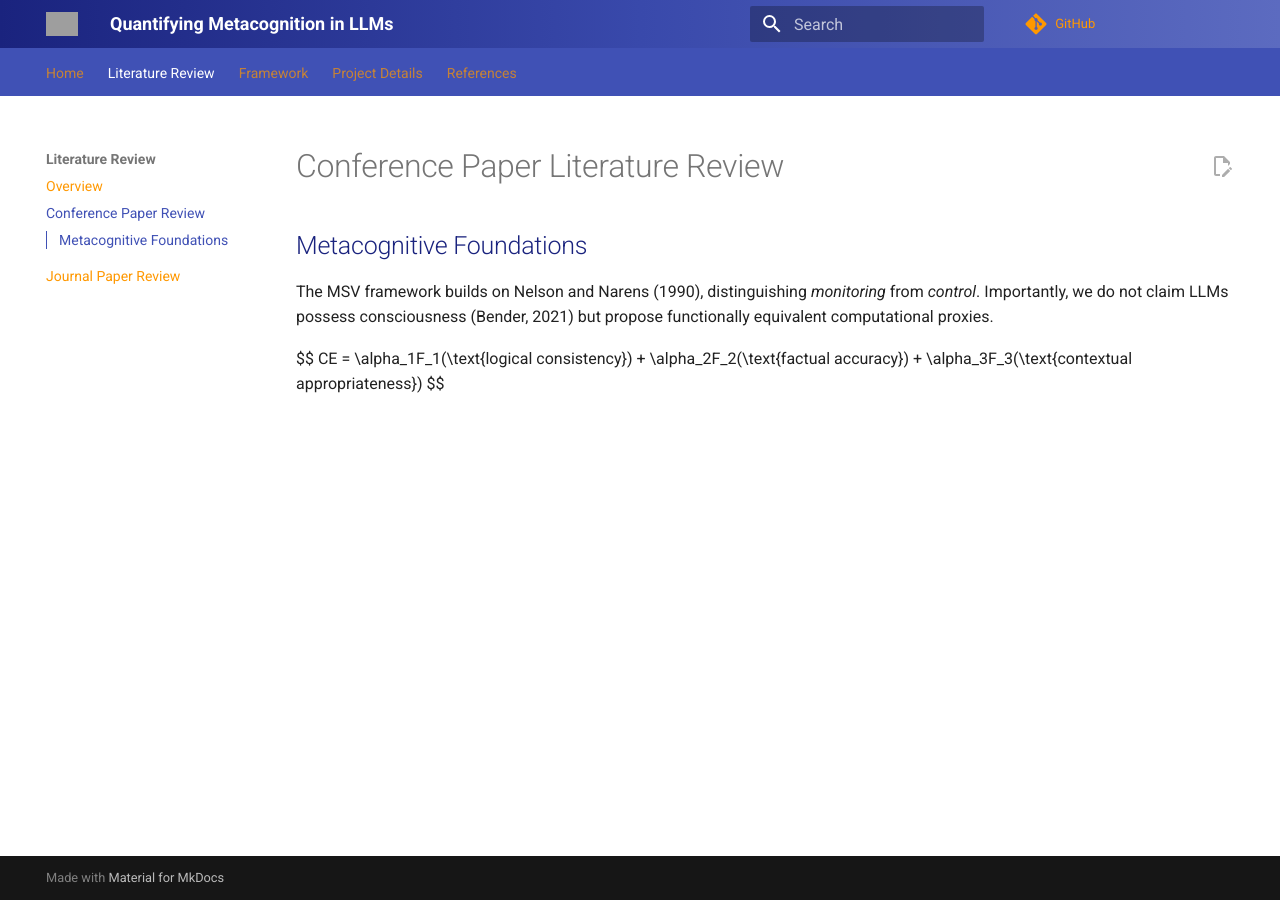
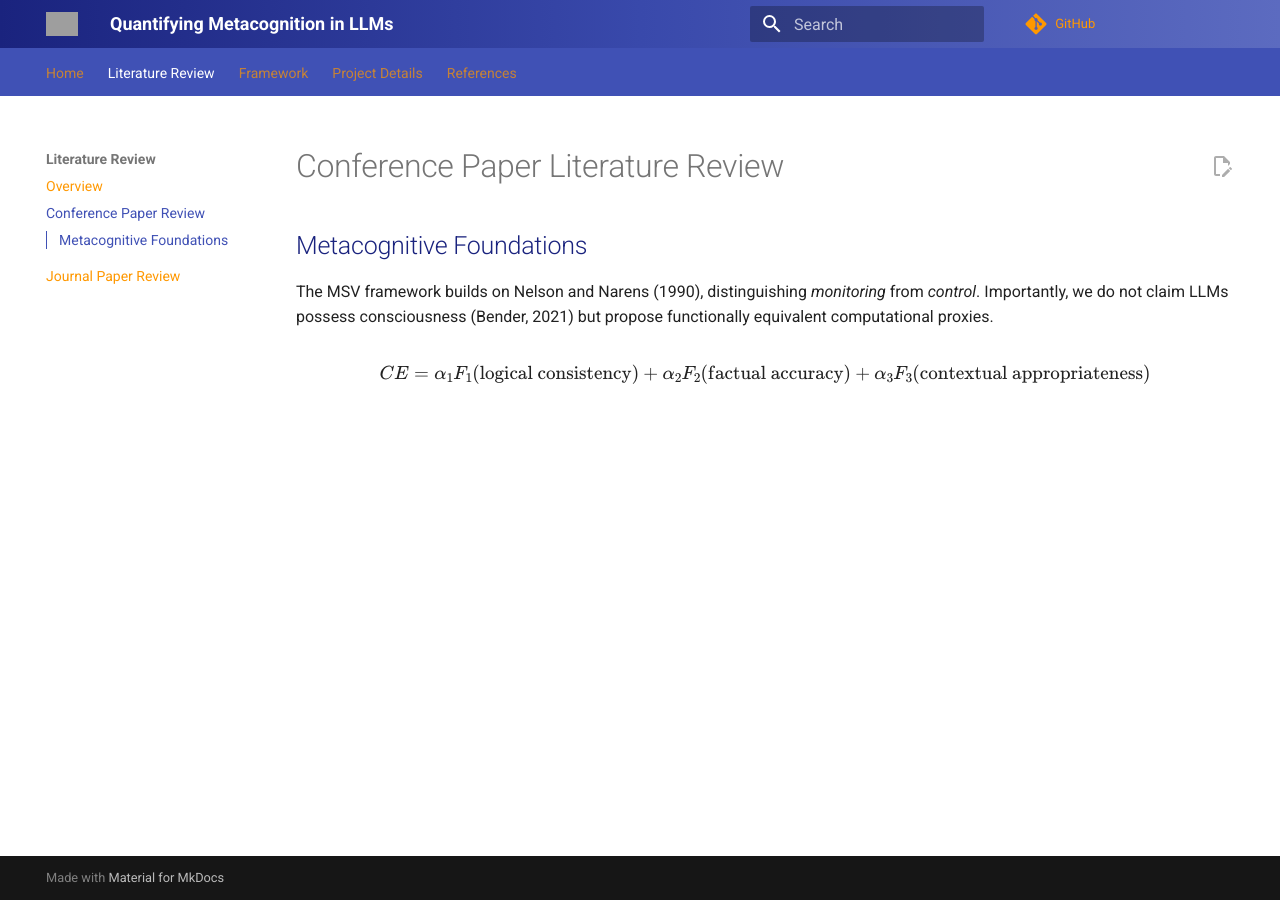
Before and after one commit to christaashok/metacognition-llms, an MkDocs documentation site: the page built from docs/litreview-conference.md, in a window 1280 px wide. Built offline with MkDocs 1.6.1 and Material for MkDocs 9.7.7, drawn with Linux system fonts in a browser that asks for light colours; comment, search, counter and statistics services are not loaded; part of the change alters nothing that is shown; grey boxes are pictures that could not be loaded.

```diff
--- a/mkdocs.yml
+++ b/mkdocs.yml
@@ -35,11 +35,14 @@ nav:
 
 markdown_extensions:
   - admonition
+  - footnotes
   - toc:
       permalink: true
-  - footnotes
-  - def_list
+  - pymdownx.arithmatex:
+      generic: true
+  - pymdownx.details
   - pymdownx.superfences
-  - pymdownx.details
-  - pymdownx.emoji
-  - pymdownx.tabbed
+
+extra_javascript:
+  - https://polyfill.io/v3/polyfill.min.js?features=es6
+  - https://cdn.jsdelivr.net/npm/mathjax@3/es5/tex-mml-chtml.js
```
